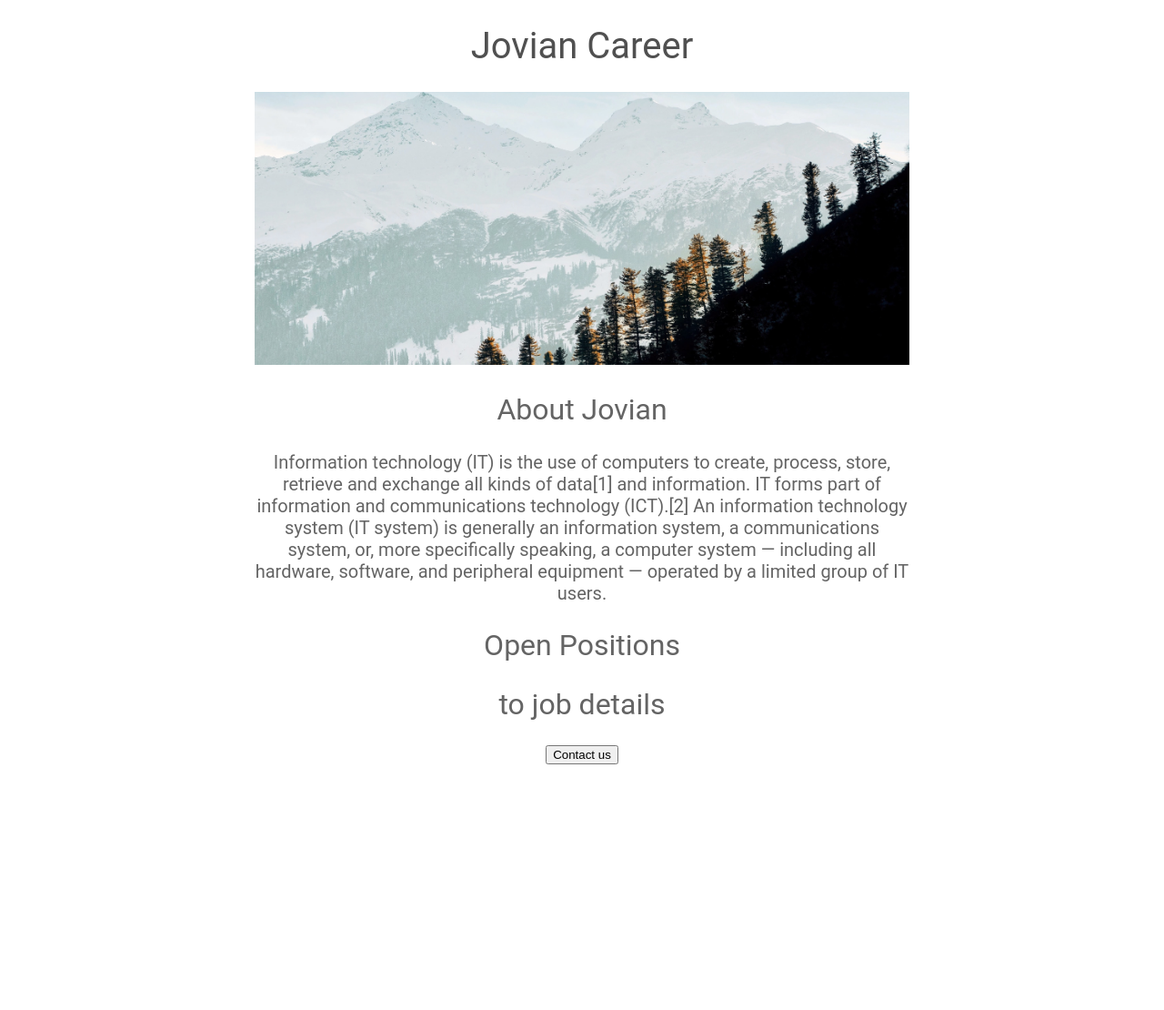
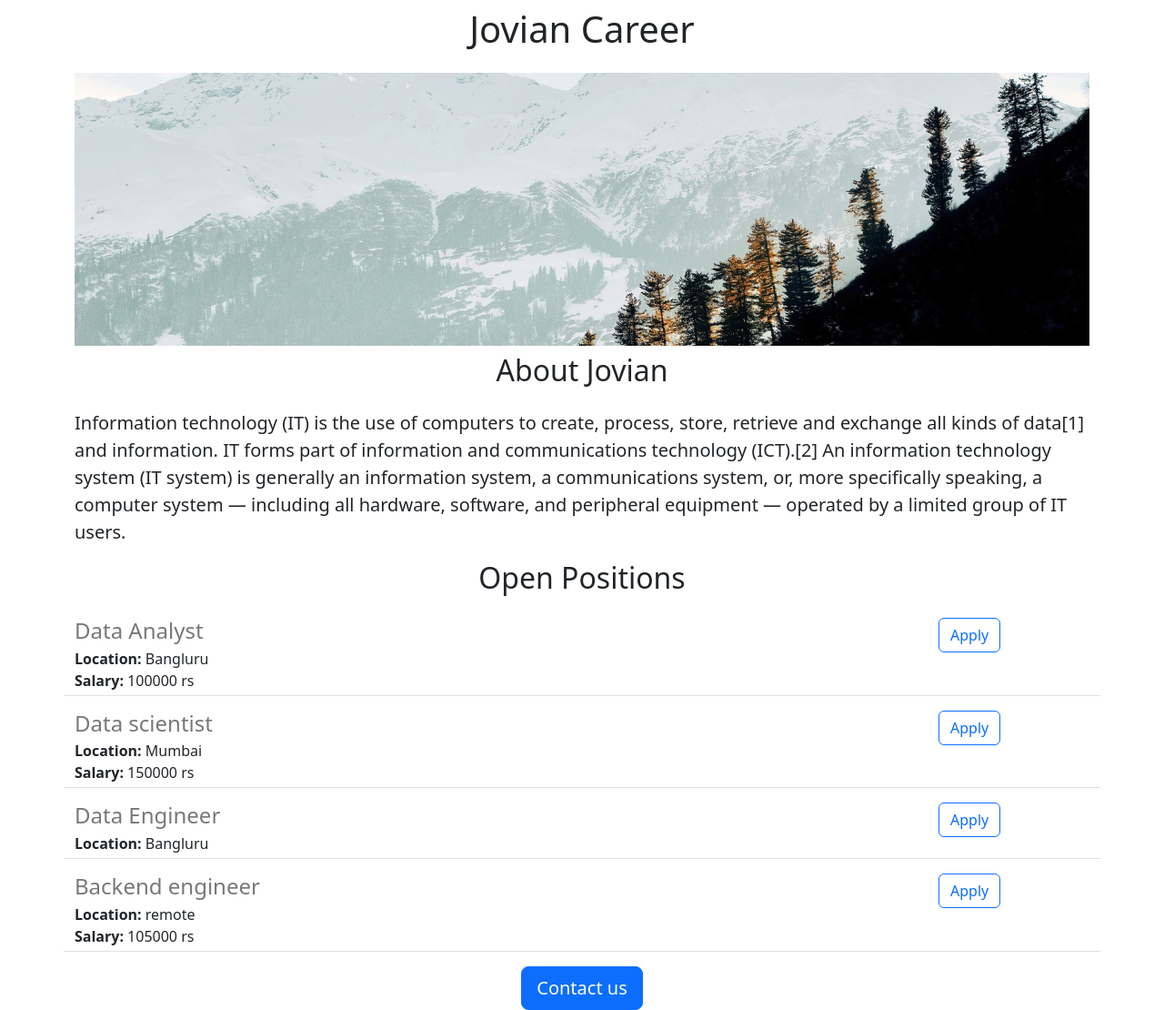
Before and after one commit to Roshan-collab/Jovian-career-website-V2, a Flask app: page / in a window 1280 px wide. Shown: the whole page at 91% size. Before the commit the page ends 840 px from the top, so only its background shows below. Run offline with Flask 2, Linux system fonts and the light colour scheme.

Commit message:
dynamic data

```diff
--- a/main.py
+++ b/main.py
@@ -1,10 +1,41 @@
-from flask import Flask, render_template
+from flask import Flask, render_template,jsonify
 
 app = Flask(__name__)
 
+JOBS = [
+    {
+    'id': 1,
+    'title': "Data Analyst",
+    'location': "Bangluru",
+    'salary':'100000 rs',
+    },
+    {
+    'id': 2,
+    'title': "Data scientist",
+    'location': "Mumbai",
+    'salary':'150000 rs'
+    },
+    {
+    'id': 3,
+    'title': "Data Engineer",
+    'location': "Bangluru",
+    },
+    {
+    'id': 4,
+    'title': "Backend engineer",
+    'location': "remote",
+    'salary':'105000 rs'
+    }
+  ]
+
 @app.route("/")
 def hello_world():
-  return render_template("home.html")
+  return render_template("home.html",jobs = JOBS)
+
+@app.route("/jobs")
+def list_jobs():
+  return jsonify(JOBS)
+
 
 if __name__ == "__main__":
   app.run('0.0.0.0',debug = True)
--- a/templates/home.html
+++ b/templates/home.html
@@ -1,28 +1,32 @@
 <!DOCTYPE HTML>
 <html>
   <head>
-    <title>Jovian Career</title>
+    <meta charset="utf-8">
+    <meta name="viewport" content="width=device-width, initial-scale=1">
+    <link href="https://cdn.jsdelivr.net/npm/bootstrap@5.3.0-alpha1/dist/css/bootstrap.min.css" rel="stylesheet" integrity="sha384-GLhlTQ8iRABdZLl6O3oVMWSktQOp6b7In1Zl3/Jr59b6EGGoI1aFkw7cmDA6j6gD" crossorigin="anonymous">
+
+    <title >Jovian Career</title>
     <style>
-      h1 {
+/*       h1 {
         font-size:40px;
         font-family:roboto;
         font-weight:normal;
         color: rgb(80,80,80);
         text-align :center;
-      }
+      } */
       #banner{
         width : 100%;
         height : 300px;
         object-fit : cover;
       }
-      h2 {
+/*       h2 {
         font-size:32px;
         font-family:roboto;
         font-weight:normal;
         color: rgb(100,100,100);
         text-align :center;
-      }
-      p{
+      } */
+/*       p{
         font-size:20px;
         font-family:roboto;
         font-weight:normal;
@@ -32,21 +36,28 @@
       #container{
         max-width : 720px;
         margin : 0 auto 0 auto;
-      }
+      } */
     </style>
   </head>
   <body>
-    <div id = "container">
-      <h1>Jovian Career </h1>
-      <img id= "banner" src = "https://jovian-career-website.roshanmishal.repl.co/static/tesing.jpg"height = "320">
-      <h2>About Jovian</h2>
-      <p>
+    <div class = "container">
+      <h1 class = "text-center mt-2 mb-4">Jovian Career </h1>
+      <img class = "img-fluid" id= "banner" src = "https://jovian-career-website.roshanmishal.repl.co/static/tesing.jpg"height = "320">
+      <h2 class = "text-center mt-2 mb-4">About Jovian</h2>
+      <p class = "lead">
         Information technology (IT) is the use of computers to create, process, store, retrieve and exchange all kinds of data[1] and information. IT forms part of information and communications technology (ICT).[2] An information technology system (IT system) is generally an information system, a communications system, or, more specifically speaking, a computer system — including all hardware, software, and peripheral equipment — operated by a limited group of IT users.
       </p>
-      <h2> Open Positions</h2>
-      <h2>to job details</h2>
-      <div style = "text-align :center;">
-      <button>Contact us</button>
+      <h2 class = "text-center mt-2 mb-4"> Open Positions</h2>
+      <p>
+        <div>
+        {% for job in jobs %}
+         {% include 'jobitems.html' %}
+        {% endfor %}
+        </div>
+
+      </p>
+      <div class = "text-center">
+      <button class="btn btn-primary btn-lg"">Contact us</button>
       </div>
     </div>
   </body>
--- /dev/null
+++ b/templates/jobitems.html
@@ -0,0 +1,18 @@
+ <div class = "border-bottom row" style = "margin-bottom:16px; padding-bottom: 4px;">
+   <div class ="col-10">
+      <h4 style = "color : rgb(120,120,120); margin-bottom: 4px;">
+          {{job['title']}}
+      </h4>
+      <div>
+          <b>Location:</b> {{job['location']}}
+      </div>
+      {% if 'salary' in job %}
+      <div>
+        <b>Salary:</b> {{job['salary']}}
+      </div>
+      {% endif %}
+   </div>
+   <div class = "col-2">
+     <button type="button" class="btn btn-outline-primary">Apply</button>
+   </div>
+  </div>
```
